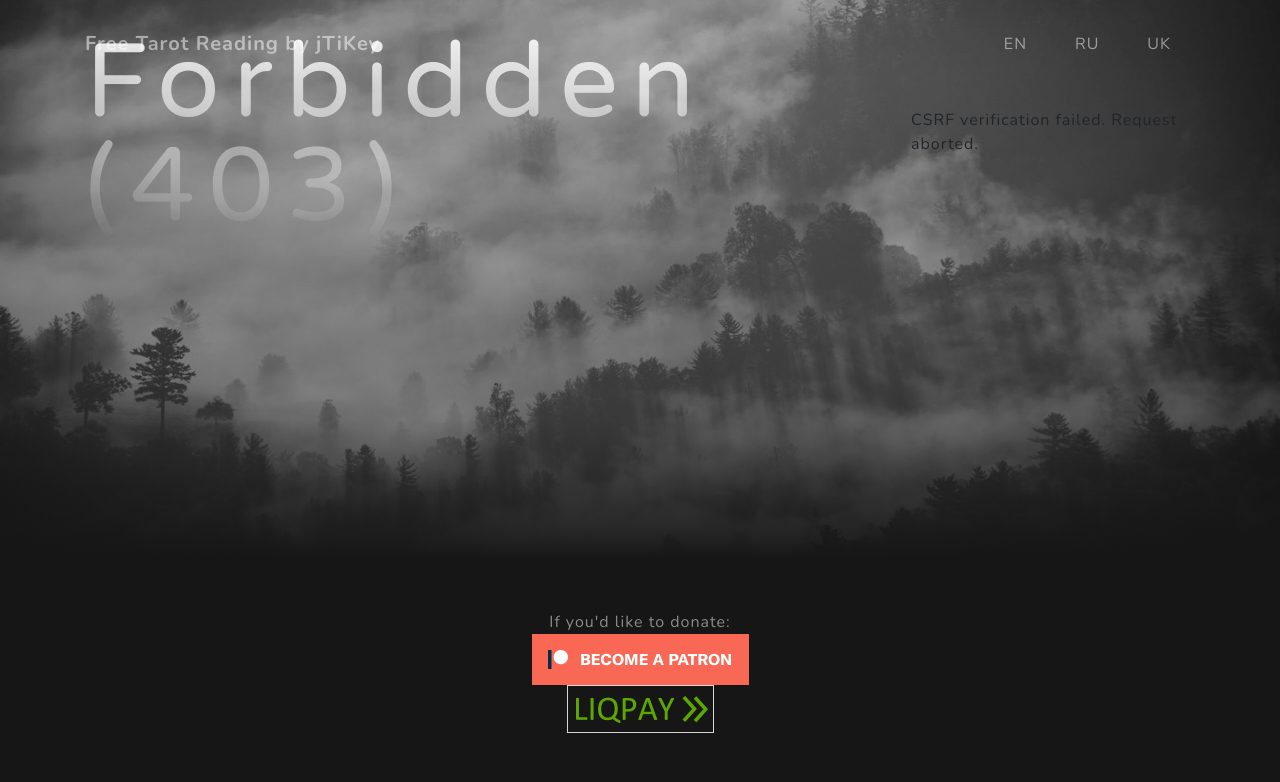
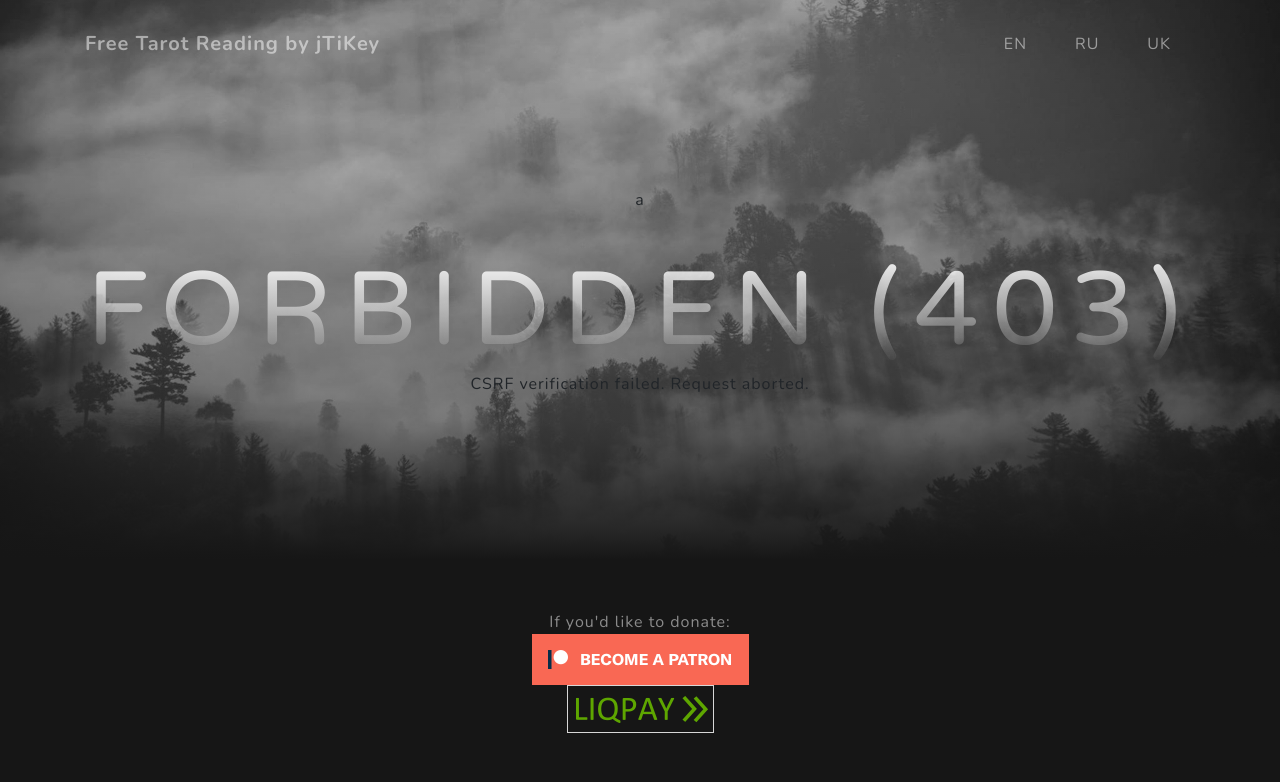
Before and after one commit to jTiKey/tarot, a Django app: template tarot/templates/403_csrf.html in a window 1280 px wide. Shown: the top 782 px of the page. Run offline with Django 3.2, Linux system fonts and the light colour scheme; the template is opened without the code that fills it, so the values that code supplies are empty; parts of the project's set-up code (start-up, migrations or seed data) failed here and were passed over; some libraries are stand-ins or nearby versions; some web fonts are replaced.

Commit message:
fix error pages

```diff
--- a/tarot/templates/403_csrf.html
+++ b/tarot/templates/403_csrf.html
@@ -3,7 +3,13 @@
 {% block title %}Forbidden (403){% endblock %}
 
 {% block content %}
-<h1>Forbidden (403)</h1>
+  <style>
+    .masthead {
+      padding: 8rem 0 0 0;
+      height: 100%;
+    }
+  </style>a
+  <h1 class="text-uppercase mt-5 wrapper">Forbidden (403)</h1>
 
-<p>CSRF verification failed. Request aborted.</p>
+  <p>CSRF verification failed. Request aborted.</p>
 {% endblock content %}
--- a/tarot/templates/index.html
+++ b/tarot/templates/index.html
@@ -96,8 +96,8 @@
 <!-- Header -->
 <header class="masthead">
   <div class="container d-flex align-items-center">
-    {% block content %}
-      <div id="title" class="mx-auto text-center">
+    <div id="title" class="mx-auto text-center">
+      {% block content %}
         <h3 class="text-white-50 mx-auto mt-2 mb-2">
           {% trans "Enter your questions, and wait for the response in an email." %}<br>
           {% trans "The more specific the question, the more clearer the answer." %}
@@ -174,8 +174,8 @@
             </div>
           </div>
         </section>
-      </div>
-    {% endblock %}
+      {% endblock %}
+    </div>
   </div>
 </header>
 
```
Also changed, not shown: tarot/templates/404.html (+9 -2 lines), tarot/templates/500.html (+9 -3 lines).
